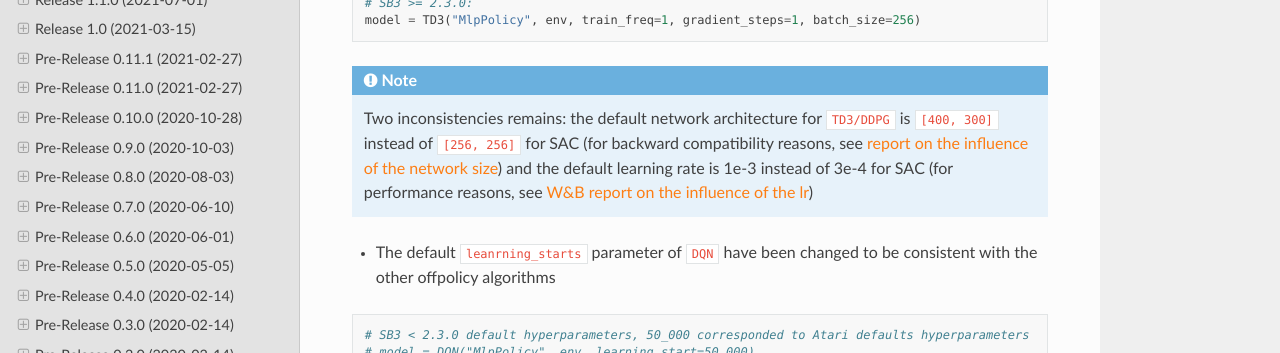
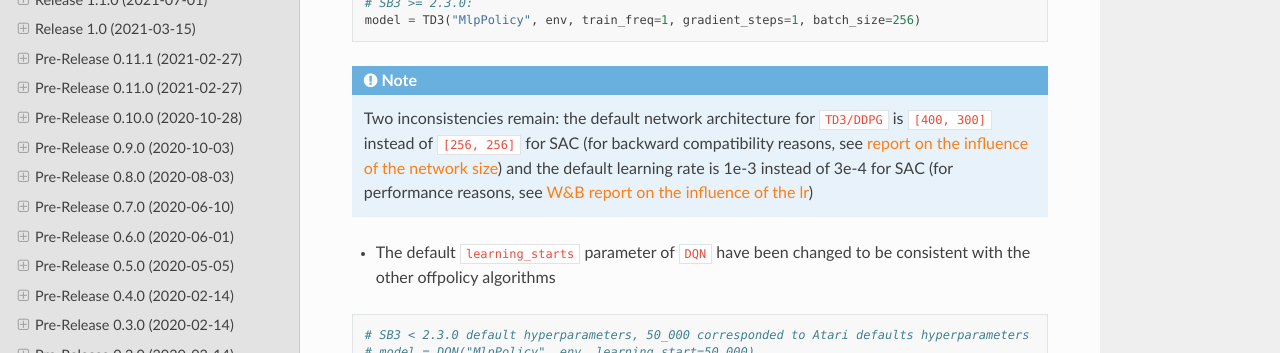
Before and after one commit to DLR-RM/stable-baselines3, a Sphinx documentation site: the page built from docs/misc/changelog.rst, in a window 1280 px wide and 900 px high. Shown: the part 431-784 px from the top of the window. Built offline with Sphinx 7.4.7 and the Read the Docs theme 2.0.0, drawn with Linux system fonts in a browser that asks for light colours.

Commit message:
Fix typos

```diff
--- a/docs/misc/changelog.rst
+++ b/docs/misc/changelog.rst
@@ -22,11 +22,11 @@ Breaking Changes:
 
 .. note::
 
-	Two inconsistencies remains: the default network architecture for ``TD3/DDPG`` is ``[400, 300]`` instead of ``[256, 256]`` for SAC (for backward compatibility reasons, see `report on the influence of the network size <https://wandb.ai/openrlbenchmark/sbx/reports/SBX-TD3-Influence-of-policy-net--Vmlldzo2NDg1Mzk3>`_) and the default learning rate is 1e-3 instead of 3e-4 for SAC (for performance reasons, see `W&B report on the influence of the lr <https://wandb.ai/openrlbenchmark/sbx/reports/SBX-TD3-RL-Zoo-v2-3-0a0-vs-SB3-TD3-RL-Zoo-2-2-1---Vmlldzo2MjUyNTQx>`_)
-
-
-
-- The default ``leanrning_starts`` parameter of ``DQN`` have been changed to be consistent with the other offpolicy algorithms
+	Two inconsistencies remain: the default network architecture for ``TD3/DDPG`` is ``[400, 300]`` instead of ``[256, 256]`` for SAC (for backward compatibility reasons, see `report on the influence of the network size <https://wandb.ai/openrlbenchmark/sbx/reports/SBX-TD3-Influence-of-policy-net--Vmlldzo2NDg1Mzk3>`_) and the default learning rate is 1e-3 instead of 3e-4 for SAC (for performance reasons, see `W&B report on the influence of the lr <https://wandb.ai/openrlbenchmark/sbx/reports/SBX-TD3-RL-Zoo-v2-3-0a0-vs-SB3-TD3-RL-Zoo-2-2-1---Vmlldzo2MjUyNTQx>`_)
+
+
+
+- The default ``learning_starts`` parameter of ``DQN`` have been changed to be consistent with the other offpolicy algorithms
 
 
 .. code-block:: python
@@ -38,8 +38,7 @@ Breaking Changes:
 
 - For safety, ``torch.load()`` is now called with ``weights_only=True`` when loading torch tensors,
   policy ``load()`` still uses ``weights_only=False`` as gymnasium imports are required for it to work
-- When using ``huggingface_sb3``, you will now need to set ``TRUST_REMOTE_CODE=True`` when downloading models from the hub,
-  as ``pickle.load`` is not safe.
+- When using ``huggingface_sb3``, you will now need to set ``TRUST_REMOTE_CODE=True`` when downloading models from the hub, as ``pickle.load`` is not safe.
 
 
 New Features:
```
